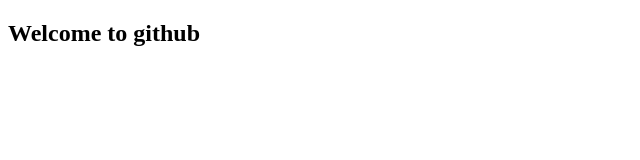
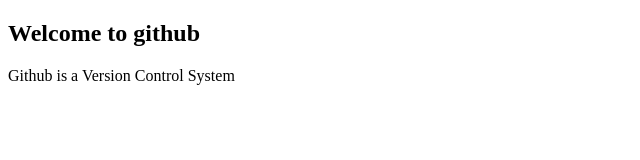
Before and after one commit to tirumalarowthu/git-commands-practice, a plain HTML site: page index.html in a window 1280 px wide. Shown: the whole page, without its empty margins (0-640 px from the left). Drawn offline with Linux system fonts and the light colour scheme.

Commit message:
Checking deployment

```diff
--- a/index.html
+++ b/index.html
@@ -6,5 +6,6 @@
 
     <body>
         <h2>Welcome to github</h2>
+        <p>Github is a Version Control System</p>
     </body>
 </html>
```
